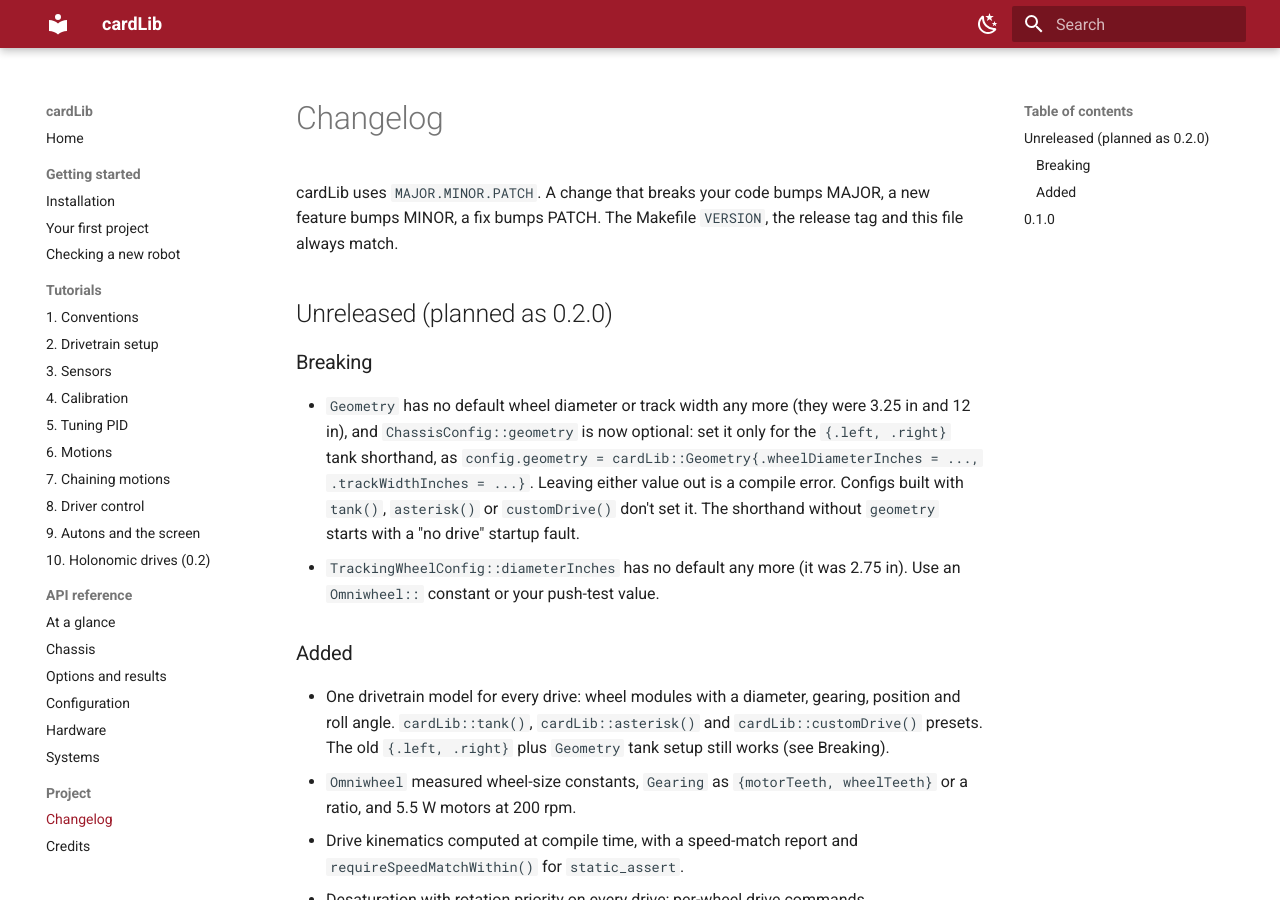
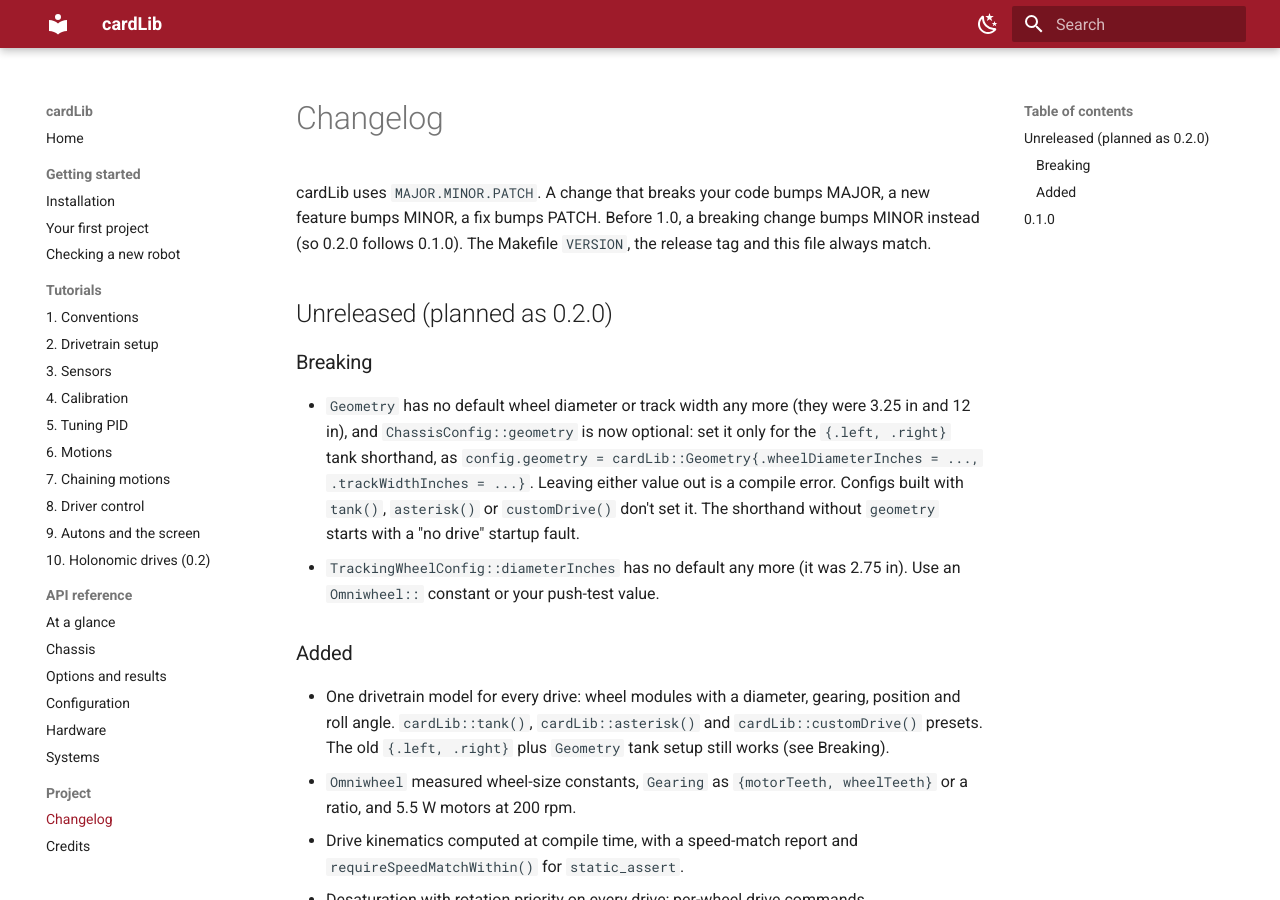
Before and after one commit to NeevtheHacker/cardLib, an MkDocs documentation site: the page built from docs/project/changelog.md, in a window 1280 px wide and 900 px high. Built offline with MkDocs 1.6.1 and Material for MkDocs 9.7.7, drawn with Linux system fonts in a browser that asks for light colours.

```diff
--- a/docs/project/changelog.md
+++ b/docs/project/changelog.md
@@ -1,7 +1,8 @@
 # Changelog
 
 cardLib uses `MAJOR.MINOR.PATCH`. A change that breaks your code bumps MAJOR, a new feature bumps
-MINOR, a fix bumps PATCH. The Makefile `VERSION`, the release tag and this file always match.
+MINOR, a fix bumps PATCH. Before 1.0, a breaking change bumps MINOR instead (so 0.2.0 follows
+0.1.0). The Makefile `VERSION`, the release tag and this file always match.
 
 ## Unreleased (planned as 0.2.0)
 
```
Also changed, not shown: CHANGELOG.md (+2 -1 lines), 1 other file.
